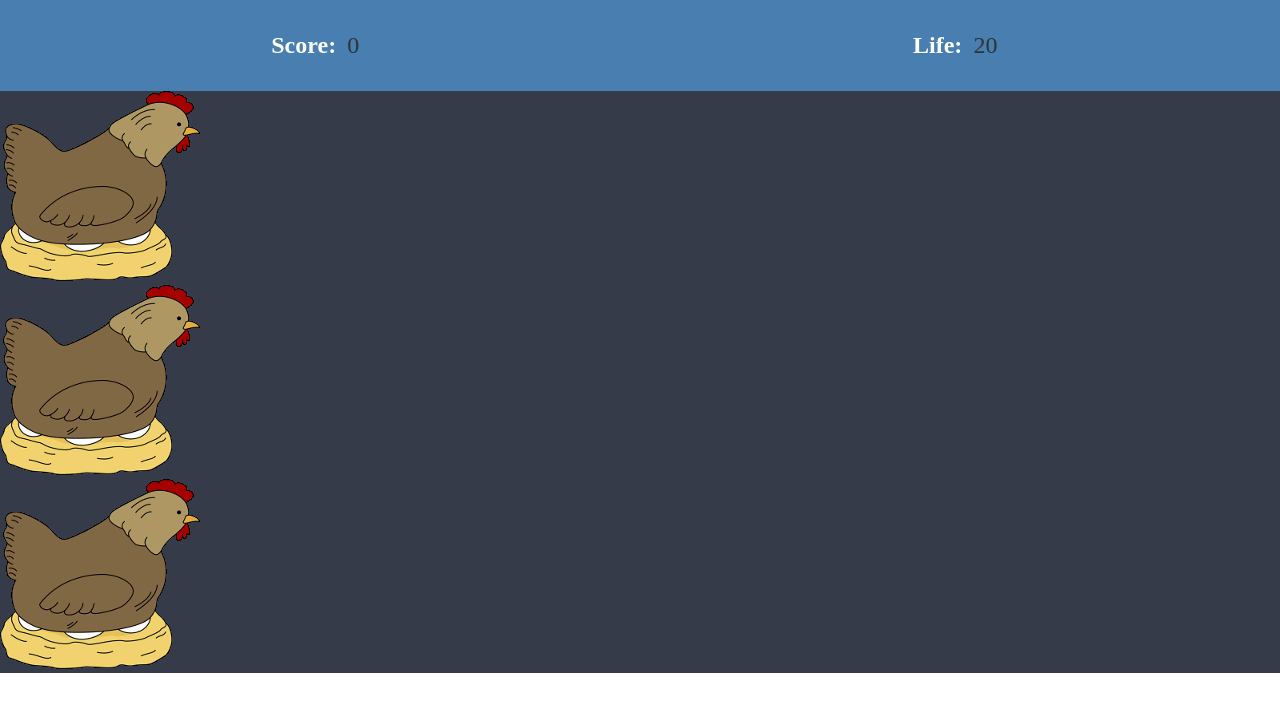
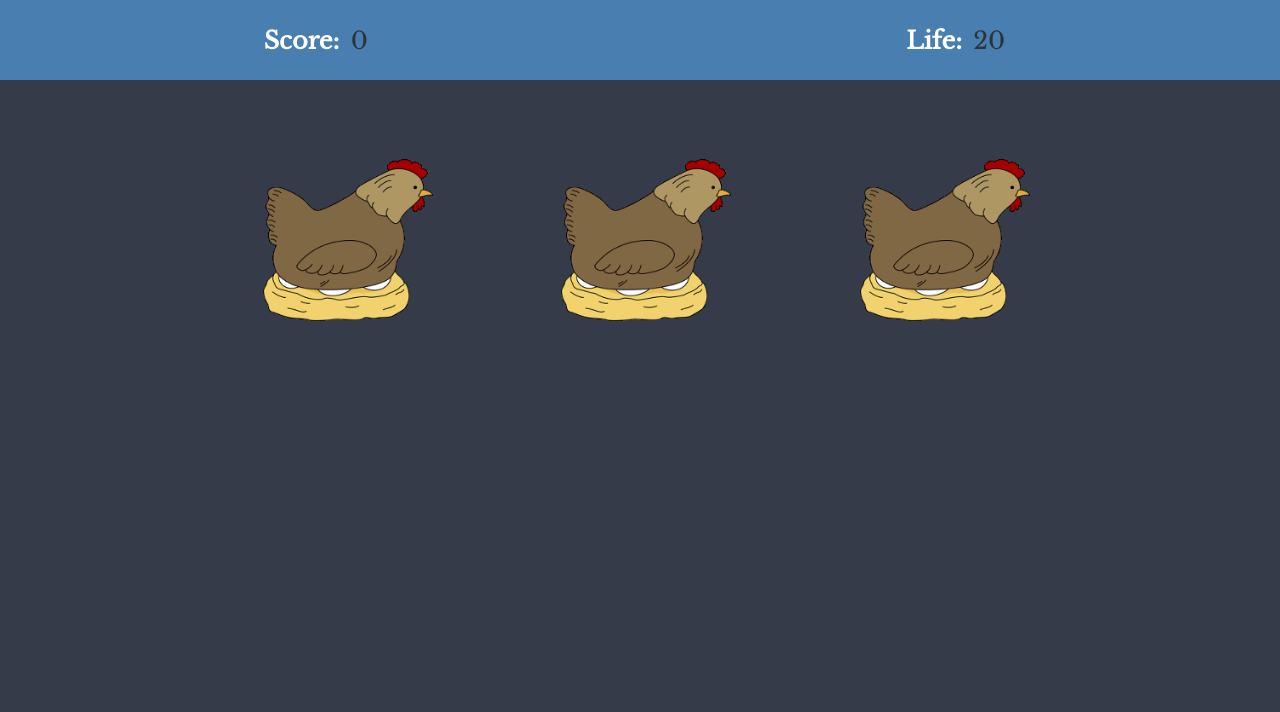
Before and after one commit to himal999/Egg-Game, a plain HTML site: page index.html in a window 1280 px wide. Drawn offline with nearby package versions, Linux system fonts and the light colour scheme.

Commit message:
design bird

```diff
--- a/index.html
+++ b/index.html
@@ -5,6 +5,9 @@
     <meta http-equiv="X-UA-Compatible" content="IE=edge">
     <meta name="viewport" content="width=device-width, initial-scale=1.0">
     <title>Egg Game</title>
+    <link rel="preconnect" href="https://fonts.googleapis.com">
+<link rel="preconnect" href="https://fonts.gstatic.com" crossorigin>
+<link href="https://fonts.googleapis.com/css2?family=Libre+Baskerville&display=swap" rel="stylesheet">
     <link rel="stylesheet" href="./style/style.css">
 </head>
 <body>
--- a/style/style.scss
+++ b/style/style.scss
@@ -2,6 +2,7 @@
     padding: 0;
     margin: 0;
     box-sizing: border-box;
+    font-family: 'Libre Baskerville', serif;
 }
 :root{
     --color-primary:#353b48;
@@ -12,13 +13,14 @@
 
 .container{
   width: 100%;
-  height: 100%;
+  height: 100vh;
   position: relative;
   background-color: var(--color-primary);
 
+
   .score_help{
       width: 100%;
-      height: 40%;
+      height: 10%;
       position: relative;
       background-color:var(--color-secondry) ;
       padding: 2rem 0;
@@ -36,4 +38,27 @@
           }
       }
   }
+  .egg-container{
+      display: flex;
+      position: absolute;
+      left: 13%;
+      width: 70%;
+      height: 40%;
+      margin: 0 2rem;
+      justify-content: center;
+      align-items: center;
+
+      .egg{
+          width: 50%;
+          justify-content: center;
+          align-items: center;
+          display: flex;
+          position: relative;
+          img{
+            position: relative;
+            width: 170px;
+
+          }
+      }
+  }
 }
```
Also changed, not shown: style/style.css, 1 other file.
